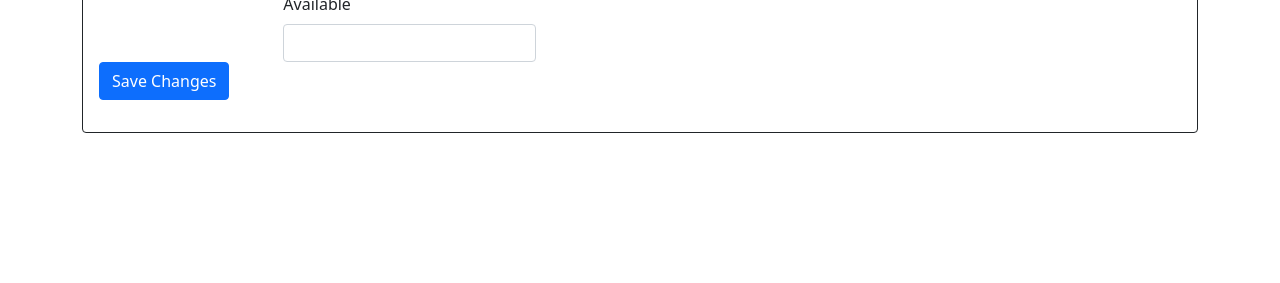
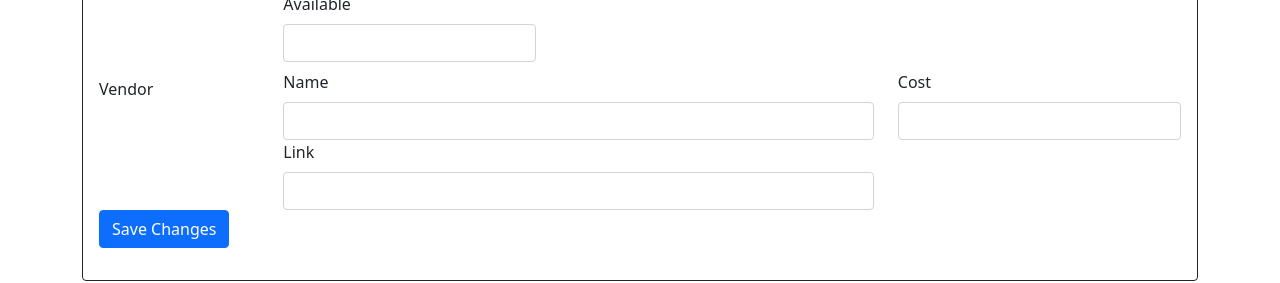
Before and after one commit to CPBaja/Parts-Management, a React (Create React App) app in the folder frontend/: page /part in a window 1280 px wide. Shown: the part 443-726 px from the top of the page. Built offline with nearby package versions, Linux system fonts and the light colour scheme; no server answers.

Commit message:
Added part vendor fields to full edit page

```diff
--- a/frontend/src/PartEdit.js
+++ b/frontend/src/PartEdit.js
@@ -44,7 +44,11 @@ function PartEdit(props) {
     }
 
     if (event.target.type === "number") {
-      value = parseInt(event.target.value);
+      if (name === "vendor_cost") {
+        value = parseFloat(event.target.value);
+      } else {
+        value = parseInt(event.target.value);
+      }
     }
 
     setPart({ ...part, [name]: value });
@@ -74,6 +78,7 @@ function PartEdit(props) {
               <p>{part.subsystem}</p>
             </Col>
           </Form.Group>
+
           <Form.Group as={Row}>
             <Form.Label column sm={2}>
               Subassembly
@@ -89,6 +94,7 @@ function PartEdit(props) {
               />
             </Col>
           </Form.Group>
+
           <Form.Group as={Row}>
             <Form.Label column sm={2}>
               Part Name
@@ -164,7 +170,7 @@ function PartEdit(props) {
                   <Form.Group>
                     <Form.Label>Available</Form.Label>
                     <Form.Control
-                      className="catalog-entry__number catalog-entry__number--available"
+                      className="full-edit__number full-edit__number--available"
                       type="number"
                       name="quantity_available"
                       defaultValue={part.quantity_available}
@@ -175,6 +181,46 @@ function PartEdit(props) {
               </Row>
             </Col>
           </Form.Group>
+
+          <Form.Group className="mt-2" as={Row}>
+            <Form.Label column sm={2}>
+              Vendor
+            </Form.Label>
+            <Col>
+              <Row>
+                <Col sm={8}>
+                  <Form.Label>Name</Form.Label>
+                  <Form.Control
+                    className="full-edit__vendor_name"
+                    name="vendor"
+                    defaultValue={part.vendor}
+                    onChange={handleChange}
+                  />
+                </Col>
+                <Col sm={4}>
+                  <Form.Label>Cost</Form.Label>
+                  <Form.Control
+                    className="full-edit__vendor"
+                    type="number"
+                    step="0.01"
+                    name="vendor_cost"
+                    defaultValue={part.vendor_cost}
+                    onChange={handleChange}
+                  />
+                </Col>
+                <Col sm={8}>
+                  <Form.Label>Link</Form.Label>
+                  <Form.Control
+                    className="full-edit__vendor_link"
+                    name="vendor_link"
+                    defaultValue={part.vendor_link}
+                    onChange={handleChange}
+                  />
+                </Col>
+              </Row>
+            </Col>
+          </Form.Group>
+
           <Button
             className="full-edit__save"
             onClick={() => {
```
